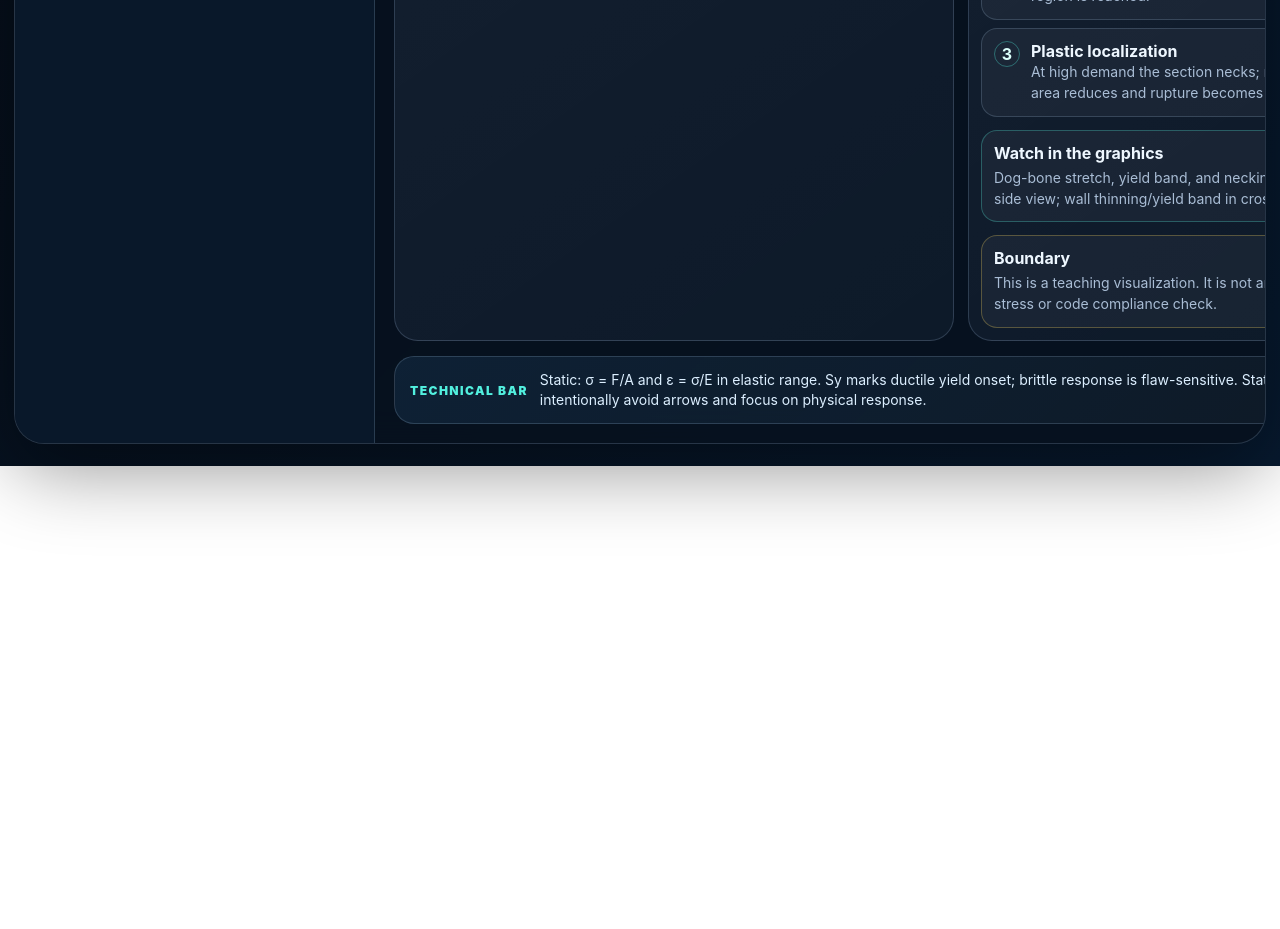
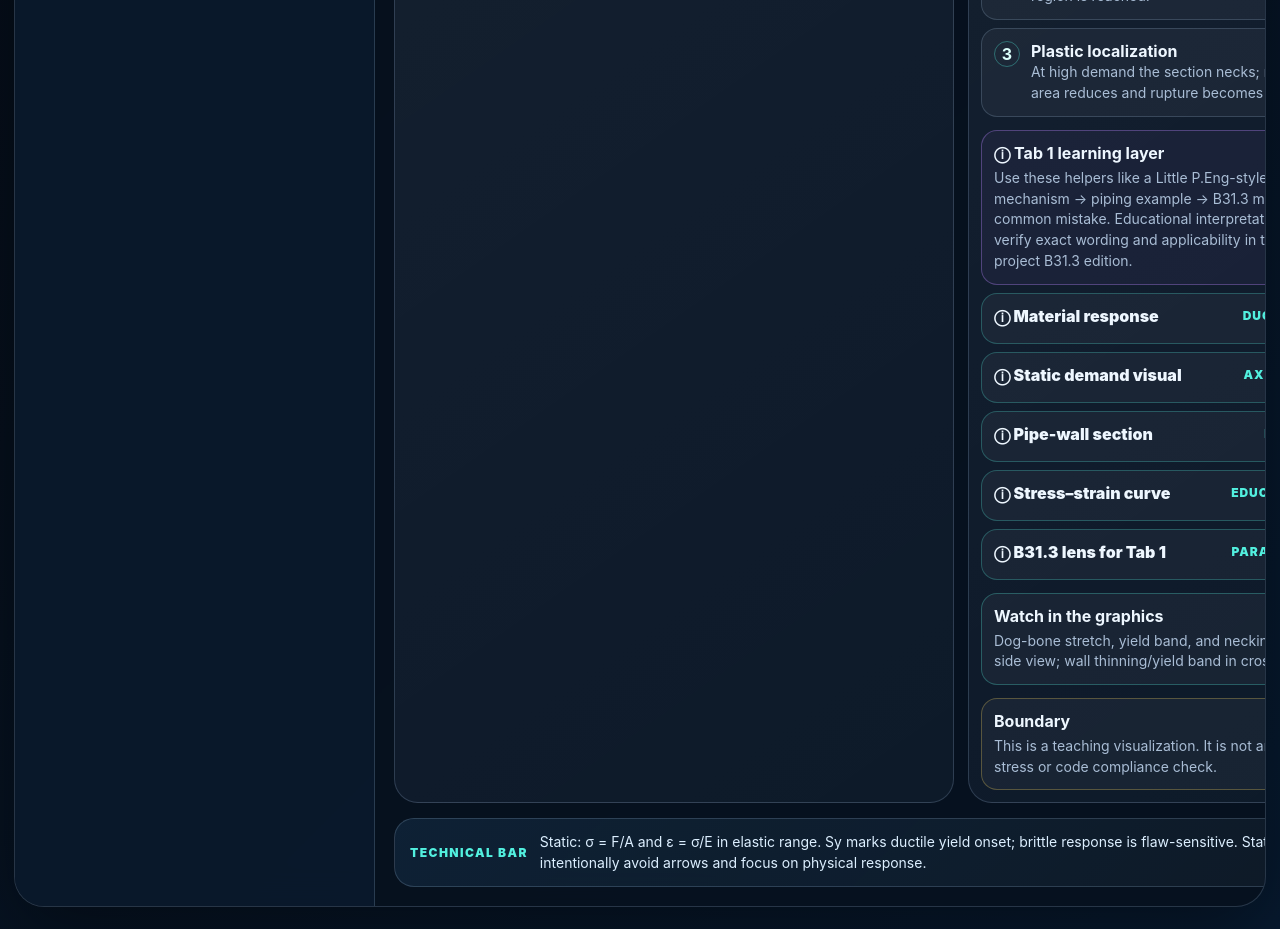
Before and after one commit to reallaksh19/PipingStressIllustration, a React (Vite) app in the folder failure-strength-lab-v3/: page / in a window 1280 px wide. Shown: the part 1300-2229 px from the top of the page. Before the commit the page ends 1766 px from the top, so only its background shows below. Built offline with nearby package versions, Linux system fonts and the light colour scheme.

Commit message:
Add static tab learning helpers with B31.3 lens

```diff
--- a/failure-strength-lab-v3/src/components/Interpretation.tsx
+++ b/failure-strength-lab-v3/src/components/Interpretation.tsx
@@ -4,6 +4,7 @@ import { allowableStressRangePercent, cycleLabel, logCycles } from '../model/fat
 type Item = { label: string; value: string };
 type Step = { title: string; text: string };
 type Readout = { headline: string; principle: string; items: Item[]; steps: Step[]; watch: string; caution: string };
+type StaticHelper = { title: string; route: string; concept: string; piping: string; b313: string; mistake: string; next: string };
 
 export function Interpretation({ state, status }: { state: LabState; status: Status }) {
   const r = state.mode === 'fatigue' ? fatigueReadout(state) : staticReadout(state);
@@ -23,9 +24,103 @@ export function Interpretation({ state, status }: { state: LabState; status: Sta
       </div>)}
     </div>
 
+    {state.mode === 'static' && <StaticLearningHelpers state={state} />}
+
     <div className="bucket" style={{ borderColor: 'rgba(82,240,223,.28)' }}><b>Watch in the graphics</b><span className="copy">{r.watch}</span></div>
     <div className="bucket" style={{ borderColor: 'rgba(255,215,91,.28)' }}><b>Boundary</b><span className="copy">{r.caution}</span></div>
   </div>;
+}
+
+function StaticLearningHelpers({ state }: { state: LabState }) {
+  const helpers = staticHelpers(state);
+  return <div style={{ display: 'grid', gap: 8 }} aria-label="Static loading learning helpers">
+    <div className="bucket" style={{ borderColor: 'rgba(184,132,255,.34)', background: 'rgba(184,132,255,.055)' }}>
+      <b>ⓘ Tab 1 learning layer</b>
+      <span className="copy">Use these helpers like a Little P.Eng-style route: mechanism → piping example → B31.3 map → common mistake. Educational interpretation only; verify exact wording and applicability in the licensed project B31.3 edition.</span>
+    </div>
+    {helpers.map(helper => <HelperDetails key={helper.title} helper={helper} />)}
+  </div>;
+}
+
+function HelperDetails({ helper }: { helper: StaticHelper }) {
+  const gridStyle = { display: 'grid', gridTemplateColumns: '112px 1fr', gap: 6, alignItems: 'start' } as const;
+  return <details className="card" style={{ borderColor: 'rgba(82,240,223,.26)' }}>
+    <summary style={{ cursor: 'pointer', listStyle: 'none', display: 'flex', justifyContent: 'space-between', gap: 10, alignItems: 'center', fontWeight: 950 }}>
+      <span>ⓘ {helper.title}</span>
+      <span style={{ color: '#52f0df', fontSize: 12, letterSpacing: '.08em', textTransform: 'uppercase' }}>{helper.route}</span>
+    </summary>
+    <div style={{ display: 'grid', gap: 8, marginTop: 10 }}>
+      <div style={gridStyle}><b>Concept</b><span className="copy">{helper.concept}</span></div>
+      <div style={gridStyle}><b>Piping use</b><span className="copy">{helper.piping}</span></div>
+      <div style={gridStyle}><b>B31.3 map</b><span className="copy">{helper.b313}</span></div>
+      <div style={gridStyle}><b>Mistake</b><span className="copy">{helper.mistake}</span></div>
+      <div style={gridStyle}><b>Next</b><span className="copy">{helper.next}</span></div>
+    </div>
+  </details>;
+}
+
+function staticHelpers(state: LabState): StaticHelper[] {
+  const ductile = state.material === 'ductile';
+  const tension = state.staticDemand === 'tension';
+  const demand = tension ? 'axial tension' : 'axial compression';
+  const materialRoute = ductile ? 'ductile metal' : 'low ductility';
+  const limitState = ductile
+    ? tension ? 'yielding, plastic localization, necking, and rupture warning' : 'yielding, ovalisation, wrinkling, local buckling, or collapse warning'
+    : tension ? 'flaw opening and sudden fracture sensitivity' : 'crushing, diagonal splitting, and brittle break-up sensitivity';
+
+  return [
+    {
+      title: 'Material response',
+      route: materialRoute,
+      concept: ductile
+        ? 'Ductile material gives deformation warning: elastic strain first, then yield/plastic strain, then a high-demand damage region.'
+        : 'Brittle or low-ductility behavior may stay visually elastic until a flaw or local damage becomes critical.',
+      piping: ductile
+        ? 'Most metallic process piping is treated through allowable stress and stress-category checks, but ductility still matters for warning, redistribution, impact testing, and low-temperature service.'
+        : 'Low-temperature service, cast/fragile materials, old damage, flaws, or unsuitable material selection can make fracture sensitivity more important than visible yielding.',
+      b313: 'Map to material suitability and allowable-stress basis: Chapter III / para. 323 family and Appendix A allowable tables. Verify the exact material, temperature, service, and edition in the licensed code.',
+      mistake: 'Do not read the σ–ε curve as a B31.3 pass/fail curve. B31.3 normally uses allowable stresses and stress categories, not this full curve as the design check.',
+      next: 'For pipe-specific components, go to Pipe Stress · σθ σL τ after understanding the material response.',
+    },
+    {
+      title: 'Static demand visual',
+      route: demand,
+      concept: `The selected static case is ${demand}. The picture exaggerates ${limitState}; it is not showing calculated code stress.`,
+      piping: tension
+        ? 'Axial tension may appear from pressure end load, equipment pull, installation fit-up, or imposed displacement, depending on the load source.'
+        : 'Compression can appear through restraint, anchor movement, settlement, column-like behavior, or local instability; geometry and boundary conditions matter.',
+      b313: 'For sustained force-origin loading, connect later to the sustained longitudinal stress route in the 302.3.5 family. For imposed displacement, connect to the displacement/flexibility route instead.',
+      mistake: 'Do not classify a load only by whether the pipe looks stretched or compressed. First identify the physical source: force-controlled or displacement-controlled.',
+      next: 'Use Load Types · source route to classify whether the same visual belongs to sustained, occasional, or displacement stress logic.',
+    },
+    {
+      title: 'Pipe-wall section',
+      route: 'local wall',
+      concept: 'The cross-section helper shows the pipe wall as an annulus. Static axial stress acts through the metal wall area, while local yield/crush/fracture depends on material and geometry.',
+      piping: 'Real pipe wall checks also need diameter, thickness, corrosion allowance, ovality, weld efficiency, material allowable, temperature, and load category.',
+      b313: 'Pressure boundary design belongs to the 304 family. Sustained longitudinal stress belongs to the 302.3.5 family. This panel is only a visual bridge to those checks.',
+      mistake: 'Do not use this annular picture as a wall-thickness calculator. It does not include pressure-design equations, corrosion allowance, joint quality, or material-table values.',
+      next: 'Use Pipe Stress · σθ σL τ for hoop and longitudinal component names before any combined check.',
+    },
+    {
+      title: 'Stress–strain curve',
+      route: 'education only',
+      concept: 'The curve teaches elastic response, yield, plasticity, ultimate strength, and rupture/fracture behavior. The moving point is a teaching marker, not a code-calculated stress point.',
+      piping: 'In piping work, the stress-strain idea helps interpret yielding and brittle behavior, but routine code checks are performed by stress category and allowable limits.',
+      b313: 'Use as background only. For code route, map to allowable stress S/Sh/Sc and stress categories; verify exact para. references and material tables in the project B31.3 edition.',
+      mistake: 'Do not compare this plotted point directly with B31.3 allowable stress. The plotted scale is normalized and qualitative.',
+      next: 'For a code-style stress route, use Combined Stress only after selecting the correct source/category in Load Types.',
+    },
+    {
+      title: 'B31.3 lens for Tab 1',
+      route: 'paragraph map',
+      concept: 'Tab 1 is the foundation: material response and static behavior. It prepares the user to understand why B31.3 separates pressure design, sustained stress, occasional stress, and displacement range.',
+      piping: 'A pipe stress engineer typically checks routing, supports, nozzle loads, sustained/operating/test/occasional cases, and material/temperature limits using a model and project code basis.',
+      b313: 'Initial map: 301 design conditions, 304 pressure design, 302.3.5 sustained/displacement stress categories, 302.3.6 occasional stress, 319 flexibility, 321 supports, 323 materials, Appendix A allowables. Educational paragraph map only.',
+      mistake: 'Do not say “code compliant” from this tab. It has no pipe size, material, temperature, pressure, support layout, SIF/flexibility factors, or load combinations.',
+      next: 'Next helper rollout should start with Load Types because it decides which B31.3 route is relevant.',
+    },
+  ];
 }
 
 function staticReadout(state: LabState): Readout {
```
